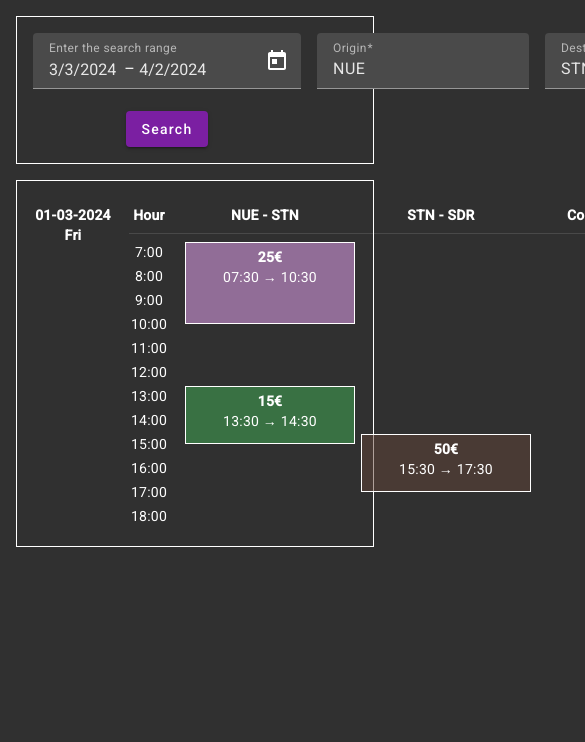
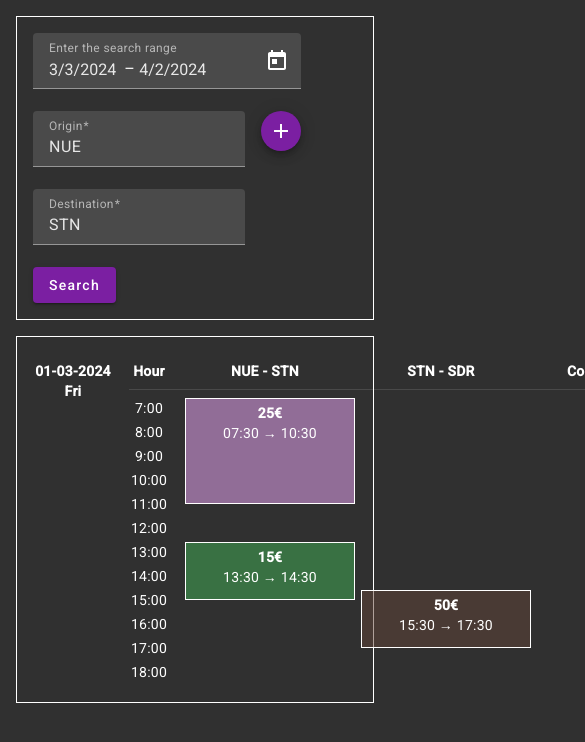
Before and after one commit to nck974/flight-combination-finder, an Angular app in the folder flight-combination-finder-ng/: page / in a window 390 px wide. Shown: the top 742 px of the page, 585 px wide, since content can reach past the window. Built offline with nearby package versions, Linux system fonts and the light colour scheme.

Commit message:
Make the search form responsive

```diff
--- a/flight-combination-finder-ng/src/app/pages/flight-checker/components/search-flights-form/search-flights-form.component.html
+++ b/flight-combination-finder-ng/src/app/pages/flight-checker/components/search-flights-form/search-flights-form.component.html
@@ -1,10 +1,8 @@
-<div class="form-wrapper">
-  <form #myForm [formGroup]="formQuery" (ngSubmit)="onSubmit()">
-
-    <div class="control">
+<div class="form-container">
+  <form class="form" [formGroup]="formQuery" (ngSubmit)="onSubmit()">
 
     <!-- Dates -->
-      <div>
+    <div class="dates-container">
       <mat-form-field>
         <mat-label>Enter the search range</mat-label>
         <mat-date-range-input [formGroup]="formQuery" [rangePicker]="picker">
@@ -15,28 +13,17 @@
         <mat-datepicker-toggle matIconSuffix
           [for]="picker"></mat-datepicker-toggle>
         <mat-date-range-picker #picker></mat-date-range-picker>
-
-          @if (formQuery.controls.startDate.hasError('matStartDateInvalid')) {
-          <mat-error>Invalid start date</mat-error>
-          }
-          @if (formQuery.controls.endDate.hasError('matEndDateInvalid')) {
-          <mat-error>Invalid end date</mat-error>
-          }
+        <mat-error>Invalid date</mat-error>
       </mat-form-field>
     </div>
 
-      <!-- Submit -->
-      <div class="submit-wrapper">
-        <button mat-raised-button color="primary" type="submit"
-          [disabled]="!formQuery.valid">Search</button>
-      </div>
-    </div>
+    <!-- Routes -->
+    <div class="routes-container" formArrayName="routes">
+      @for(route of routesControl.controls; track route; let i = $index){
+      <div class="route-container" [formGroupName]="i">
 
-    <!-- Routes -->
-    <div class="routes" formArrayName="routes">
-      @for(route of routesControl.controls; track route; let i = $index){
-      <div class="route" [formGroupName]="i">
-
+        <!-- Single route fields -->
+        <div class="route-fields">
           <!-- Origin -->
           <div>
             <mat-form-field class="example-form-field">
@@ -54,14 +41,17 @@
                 id="destination-{{i}}" required>
             </mat-form-field>
           </div>
-
-        <!-- Extra route controls -->
+        </div>
+        <!-- Single route controls -->
+        <div class="route-controls">
+          <!-- Add -->
           <div>
             <button mat-mini-fab color="primary" type="button"
               (click)="onAddRoute()">
               <mat-icon>add</mat-icon>
             </button>
           </div>
+          <!-- Remove -->
           @if(i != 0){
           <div>
             <button mat-mini-fab color="warn" type="button"
@@ -71,7 +61,14 @@
           </div>
           }
         </div>
+      </div>
       }
+    </div>
+
+    <!-- Submit -->
+    <div class="submit-container">
+      <button mat-raised-button color="primary" type="submit"
+        [disabled]="!formQuery.valid">Search</button>
     </div>
 
   </form>
--- a/flight-combination-finder-ng/src/app/pages/flight-checker/components/search-flights-form/search-flights-form.component.scss
+++ b/flight-combination-finder-ng/src/app/pages/flight-checker/components/search-flights-form/search-flights-form.component.scss
@@ -1,35 +1,52 @@
-.form-wrapper {
-    padding: 1rem;
-    margin: 1rem;
-    border: solid 1px white;
+.form-container {
+    padding: var(--default-padding);
+    margin: var(--default-margin);
+    border: var(--default-border);
+    min-width: var(--min-width);
 }
 
-.form-wrapper form {
+.form {
+    display: flex;
+    flex-direction: column;
+}
+
+// Switch the form to row for large desktop
+@media (min-width: 1000px) {
+    .form {
+        flex-direction: row;
+        gap: 1rem;
+    }
+}
+
+.routes-container {
+    display: flex;
+    flex-direction: column;
+}
+
+.route-container {
     display: flex;
     flex-direction: row;
     gap: 1rem;
 }
 
-.routes,
-.control {
+.route-fields,
+.route-controls{
     display: flex;
-    flex-direction: column;
+    flex: row;
+    gap: 1rem;
 }
 
-.route {
-    display: flex;
-    flex-direction: row;
-    gap: 1rem;
-    justify-content: left;
-    align-items: flex-start;
+// For small devices show route fields as a column
+@media (max-width: 620px) {
+    .route-fields {
+        flex-direction: column;
+        gap: 0;
+    }
 }
 
-.form-wrapper form label {
-    margin-right: 0.25rem;
+// For really small devices show controls as a column
+@media (max-width: 375px) {
+    .route-controls {
+        flex-direction: column;
+    }
 }
-
-.submit-wrapper {
-    display: flex;
-    width: 100%;
-    justify-content: center;
-}
--- a/flight-combination-finder-ng/src/app/pages/flight-checker/components/search-flights-form/search-flights-form.component.ts
+++ b/flight-combination-finder-ng/src/app/pages/flight-checker/components/search-flights-form/search-flights-form.component.ts
@@ -32,7 +32,7 @@ export class SearchFlightsFormComponent {
 
   @Output() onSearch = new EventEmitter<FlightQuery>();
 
-  private defaultDateRange = 30 * 24 * 60 * 60 * 1000; // 30n days
+  private defaultDateRange = 30 * 24 * 60 * 60 * 1000; // 30 days
   defaultStartDate = new Date();
   defaultEndDate = new Date(this.defaultStartDate.getTime() + this.defaultDateRange);
 
@@ -62,6 +62,7 @@ export class SearchFlightsFormComponent {
         destination: new FormControl("")
       })
     );
+    // Notify the change
     this.cdr.detectChanges();
   }
 
@@ -69,9 +70,7 @@ export class SearchFlightsFormComponent {
     this.routesControl.removeAt(index);
   }
 
-
-  onSubmit() {
-    console.log(this.formQuery);
+  private getAllRoutes(): FlightRoute[] {
     let routes: FlightRoute[] = []
     for (let routeControl of this.routesControl.controls) {
       routes.push(
@@ -81,14 +80,21 @@ export class SearchFlightsFormComponent {
         }
       )
     }
+    return routes;
+  }
+
+  onSubmit() {
+    if (!this.formQuery.valid) {
+      return;
+    }
 
     const query: FlightQuery = {
-      routes: routes,
+      routes: this.getAllRoutes(),
       startDate: new Date(this.formQuery.value.startDate!),
       endDate: new Date(this.formQuery.value.endDate!),
     };
-    console.log("Emitting query...");
-    console.log(query);
+    console.debug("Emitting query...");
+    console.debug(query);
     this.onSearch.emit(query);
   }
 }
--- a/flight-combination-finder-ng/src/app/pages/flight-checker/flight-checker.component.ts
+++ b/flight-combination-finder-ng/src/app/pages/flight-checker/flight-checker.component.ts
@@ -50,7 +50,7 @@ export class FlightCheckerComponent implements OnDestroy {
       departureDate: new Date(2024, 2, 1, 7, 30),
       landingDate: new Date(2024, 2, 1, 10, 30),
       price: 25.0,
-      duration: 3,
+      duration: 4,
     },
     {
       id: 1,
--- a/flight-combination-finder-ng/src/styles.scss
+++ b/flight-combination-finder-ng/src/styles.scss
@@ -13,6 +13,7 @@ body {
     --default-padding: 1rem;
     --default-border: solid 1px white;
     --color-error: red;
+    --min-width: 320px;
 }
 
 @import './styles/alignment';
```
Lines whose indentation alone changed are shown as unchanged.
